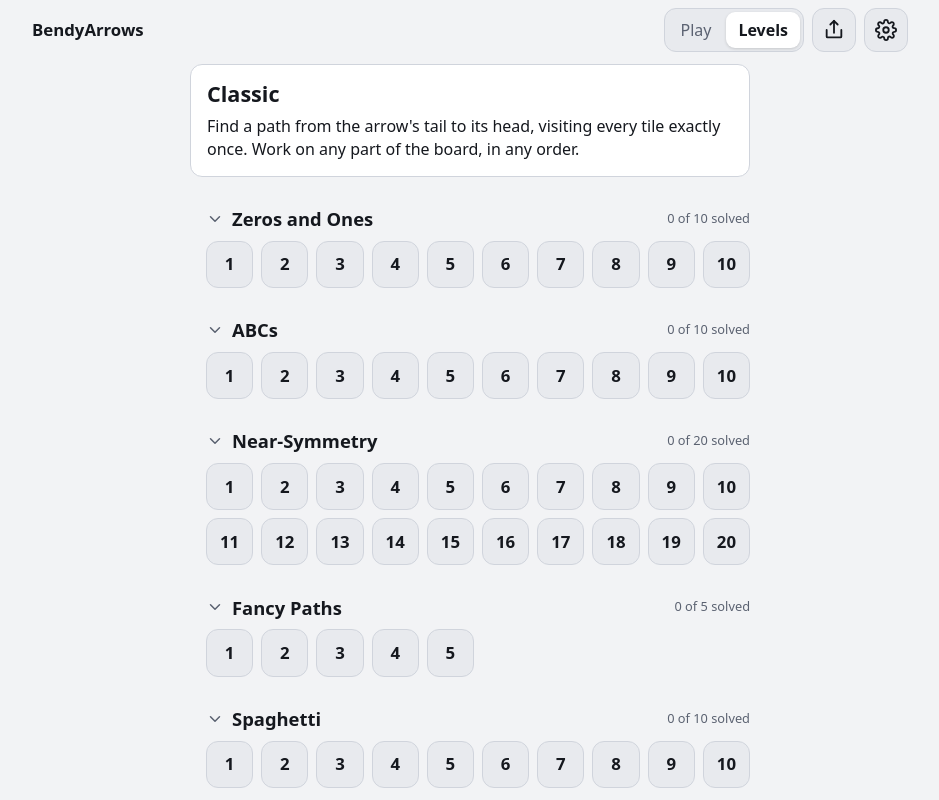
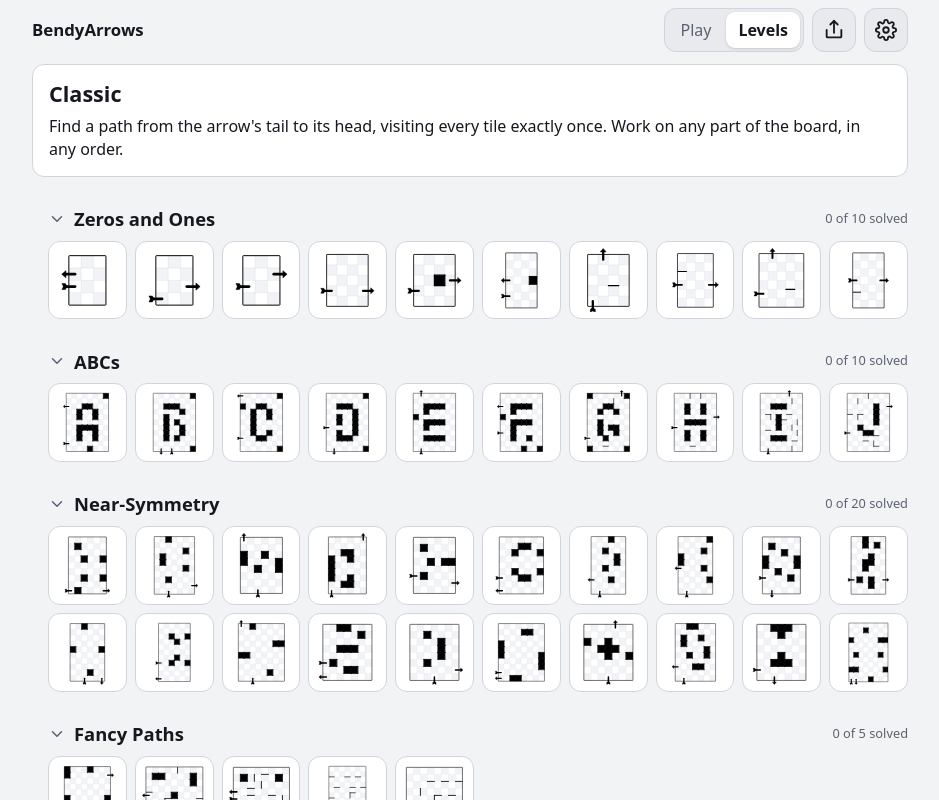
Before and after one commit to jdmoorman/bendy-arrows, a website built with Vite: page index.html in a window 1280 px wide. Shown: the whole page, without its empty margins (170-1109 px from the left). Built offline with nearby package versions, Linux system fonts and the light colour scheme.

Commit message:
Play: the Levels tab shows a card per level with its board (and an unfinished level's lines) instead of a numbered button; solved cards turn green with a tick; rows of 5, or 10 on wide screens
Co-Authored-By: Claude Opus 5.5 <noreply@anthropic.com>

```diff
--- a/src/player.ts
+++ b/src/player.ts
@@ -3,6 +3,7 @@ import { decodePuzzle, encodePuzzle } from './codec';
 import { ICONS } from './icons';
 import { findLevel, levelName, PACKS, type LevelRef } from './levels';
 import { endVariants, type Puzzle } from './model';
+import { padFor, renderBoard } from './render';
 import { PlayView } from './play';
 import { allLogsText } from './solve-log';
 import { download, openShareSheet, puzzleFromHash } from './share';
@@ -183,12 +184,20 @@ function drawLevels() {
     head.append(name, count);
     const grid = el('div', 'level-grid');
     pack.levels.forEach((code, li) => {
-      // A real link, so the browser offers Open in new tab (right-click, long press, Cmd-click).
+      // A card with the level's board (and the lines of an unfinished one), and a tick when
+      // solved (its number is only in its label, for screen readers). A real link, so the browser offers Open in new tab (right-click, long press, Cmd-click).
       const b = el('a', 'level-btn') as HTMLAnchorElement;
       b.href = `#p=${code}`;
       const done = storage.isSolved(code);
       const started = !done && !!state.progress[code];
-      b.innerHTML = `<span>${li + 1}</span>${done ? ICONS.check : ''}`;
+      const svg = document.createElementNS('http://www.w3.org/2000/svg', 'svg');
+      svg.classList.add('board', 'level-board');
+      svg.setAttribute('aria-hidden', 'true');
+      const p = decodePuzzle(code);
+      const marks = state.progress[code];
+      renderBoard(svg, p, { coordinates: false, pad: padFor(p, false, false), segments: started ? new Set(marks.segments) : undefined, xMarks: started ? new Set(marks.xMarks) : undefined });
+      b.append(svg);
+      if (done) b.append(el('span', 'level-check', ICONS.check));
       b.classList.toggle('solved', done);
       b.classList.toggle('started', started);
       b.classList.toggle('current', current?.pack === pi && current.level === li);
--- a/src/style.css
+++ b/src/style.css
@@ -1339,7 +1339,7 @@ a.btn {
 }
 /* A kind of level (classic or one-shot): a heading and a short explanation above its packs. */
 .level-kind {
-  max-width: 560px;
+  max-width: 880px;
   width: 100%;
   margin: 12px auto 0;
   padding: 14px 16px;
@@ -1364,7 +1364,7 @@ a.btn {
 }
 .pack {
   display: block;
-  max-width: 560px;
+  max-width: 880px;
   width: 100%;
   margin: 0 auto;
   container-type: inline-size;
@@ -1423,35 +1423,31 @@ a.btn {
   font-variant-numeric: tabular-nums;
 }
 /* Rows of 5 levels, or 10 where ten tap-sized buttons fit across. */
+/* Rows of 5, or 10 where ten cards of about 60px fit across (packs come in fives). */
 .level-grid {
   display: grid;
   grid-template-columns: repeat(5, minmax(0, 1fr));
   gap: var(--gap);
 }
-@container (min-width: 512px) {
+@container (min-width: 640px) {
   .level-grid {
     grid-template-columns: repeat(10, minmax(0, 1fr));
   }
 }
+/* A level's card: its board (and a tick once solved). */
 .level-btn {
   position: relative;
   display: flex;
-  align-items: center;
-  justify-content: center;
+  flex-direction: column;
+  align-items: center;
+  gap: 2px;
+  padding: 6px;
   text-decoration: none;
-  aspect-ratio: 1;
-  min-height: var(--tap);
+  color: var(--text);
   border: 1px solid var(--border);
   border-radius: var(--radius);
-  background: var(--surface-2);
-  color: var(--text);
-  font: inherit;
-  font-size: 1.05rem;
-  font-weight: 650;
-  font-variant-numeric: tabular-nums;
-  cursor: pointer;
+  background: var(--surface);
   -webkit-tap-highlight-color: transparent;
-  touch-action: manipulation;
 }
 .level-btn:focus-visible {
   outline: 2px solid var(--accent);
@@ -1460,16 +1456,36 @@ a.btn {
 .level-btn:active {
   filter: brightness(1.25);
 }
-.level-btn svg {
+/* A small board in the card's flow (not the play area's full-size board), and a swipe on it scrolls. */
+.level-btn svg.level-board {
+  position: static;
+  width: 100%;
+  height: auto;
+  aspect-ratio: 1;
+  touch-action: auto;
+  pointer-events: none;
+}
+/* Solved: the card turns green, with a tick in its corner. */
+.level-btn.solved {
+  border-color: var(--success);
+  background: color-mix(in srgb, var(--success) 22%, var(--surface));
+}
+.level-check {
   position: absolute;
-  top: 4px;
-  right: 4px;
+  top: -6px;
+  right: -6px;
+  display: grid;
+  place-items: center;
+  width: 22px;
+  height: 22px;
+  border-radius: 50%;
+  background: var(--success);
+  color: #fff;
+  box-shadow: 0 0 0 2px var(--surface);
+}
+.level-check svg {
   width: 14px;
   height: 14px;
-}
-.level-btn.solved {
-  color: var(--success);
-  border-color: var(--success);
 }
 .level-btn.started {
   border-color: var(--accent);
```
